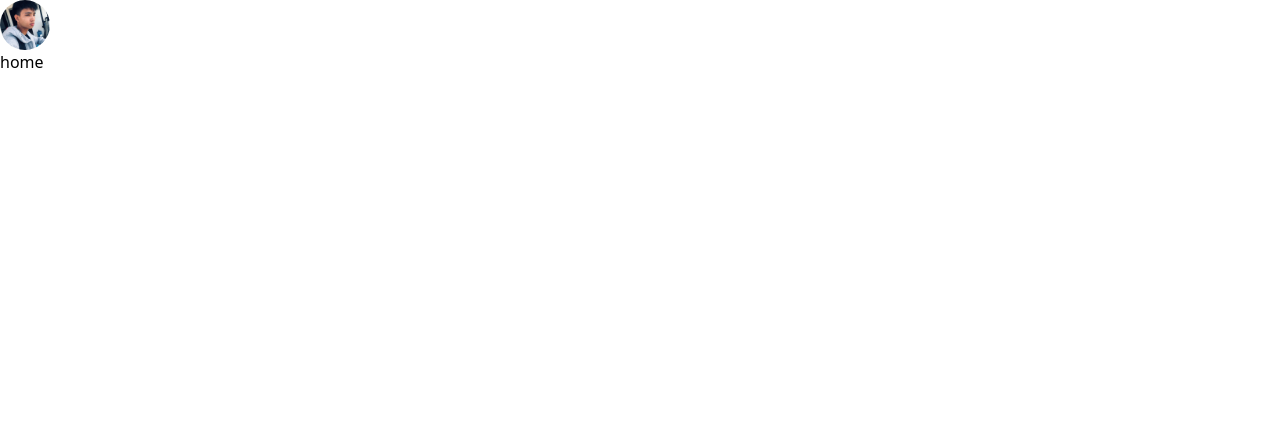
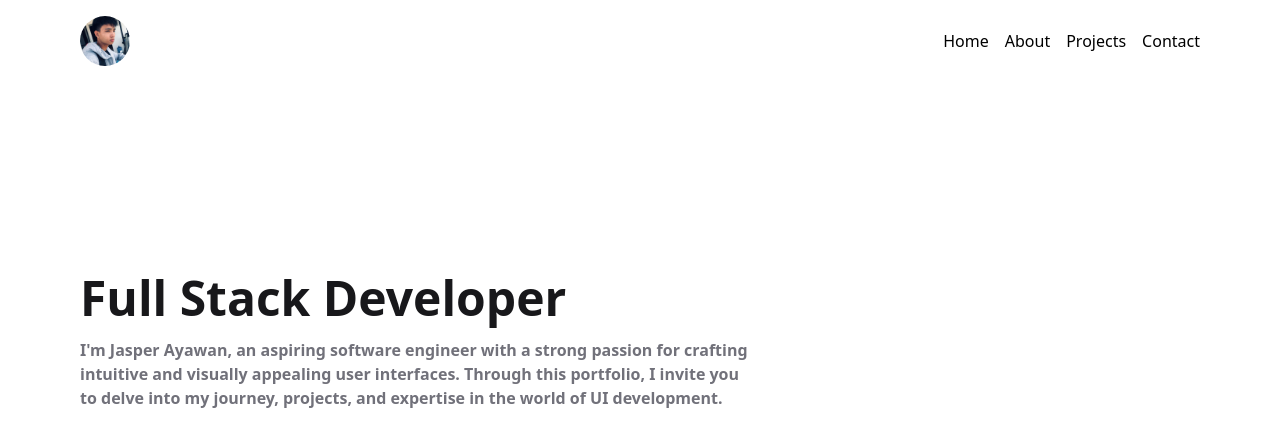
Before and after one commit to jasperayawan/nextjs-portfolio, a Next.js app: page / in a window 1280 px wide. Shown: the top 446 px of the page. Built offline with nearby package versions, Linux system fonts and the light colour scheme.

Commit message:
update main

```diff
--- a/app/layout.js
+++ b/app/layout.js
@@ -3,7 +3,7 @@ import Nav from '@components/Nav';
 
 export const metadata = {
   title: 'Jasper Ayawan - Software Engineer',
-  description: 'Generated by create next app',
+  description: 'Im an aspiring software engineer and currently 4th year college IT student at Southern Mindanao Colleges',
 }
 
 export default function RootLayout({ children }) {
--- a/app/page.js
+++ b/app/page.js
@@ -1,8 +1,14 @@
 
 export default function Home(){
   return(
-    <main>
-      home
+    <main className="lg:max-w-6xl mx-auto px-4">
+      <section className="flex flex-col justify-center items-start gap-4 min-h-[65vh]">
+        <h1 className="__txtnm text-4xl sm:text-5xl">Full Stack Developer</h1>
+        <p className="__prgrp max-w-2xl">I'm Jasper Ayawan, an aspiring software engineer with a strong
+          passion for crafting intuitive and visually appealing user interfaces.
+          Through this portfolio, I invite you to delve into my journey, projects,
+           and expertise in the world of UI development.</p>
+      </section>
     </main>
   )
 }
--- a/components/Nav.jsx
+++ b/components/Nav.jsx
@@ -5,7 +5,7 @@ import Image from 'next/image'
 
 export default function Nav(){
     return(
-        <nav className="flex justify-between f-full">
+        <nav className="flex justify-between flex-center items-center py-4 f-full lg:max-w-6xl mx-auto px-4">
             <Link href="/">
                 <Image
                     src='/assets/images/jasko.jpg'
@@ -15,6 +15,21 @@ export default function Nav(){
                     className='rounded-full'
                 />
             </Link>
+
+            <ul className='flex gap-4'>
+                <li>
+                    <Link href="/home">Home</Link>
+                </li>
+                <li>
+                    <Link href="/about">About</Link>
+                </li>
+                <li>
+                    <Link href="/project">Projects</Link>
+                </li>
+                <li>
+                    <Link href="/contact">Contact</Link>
+                </li>
+            </ul>
         </nav>
     )
 }
--- a/styles/globals.css
+++ b/styles/globals.css
@@ -1,3 +1,11 @@
 @tailwind base;
 @tailwind components;
 @tailwind utilities;
+
+
+.__txtnm{
+    @apply text-zinc-900 font-bold;
+}
+.__prgrp{
+    @apply text-zinc-500 font-semibold;
+}
```
